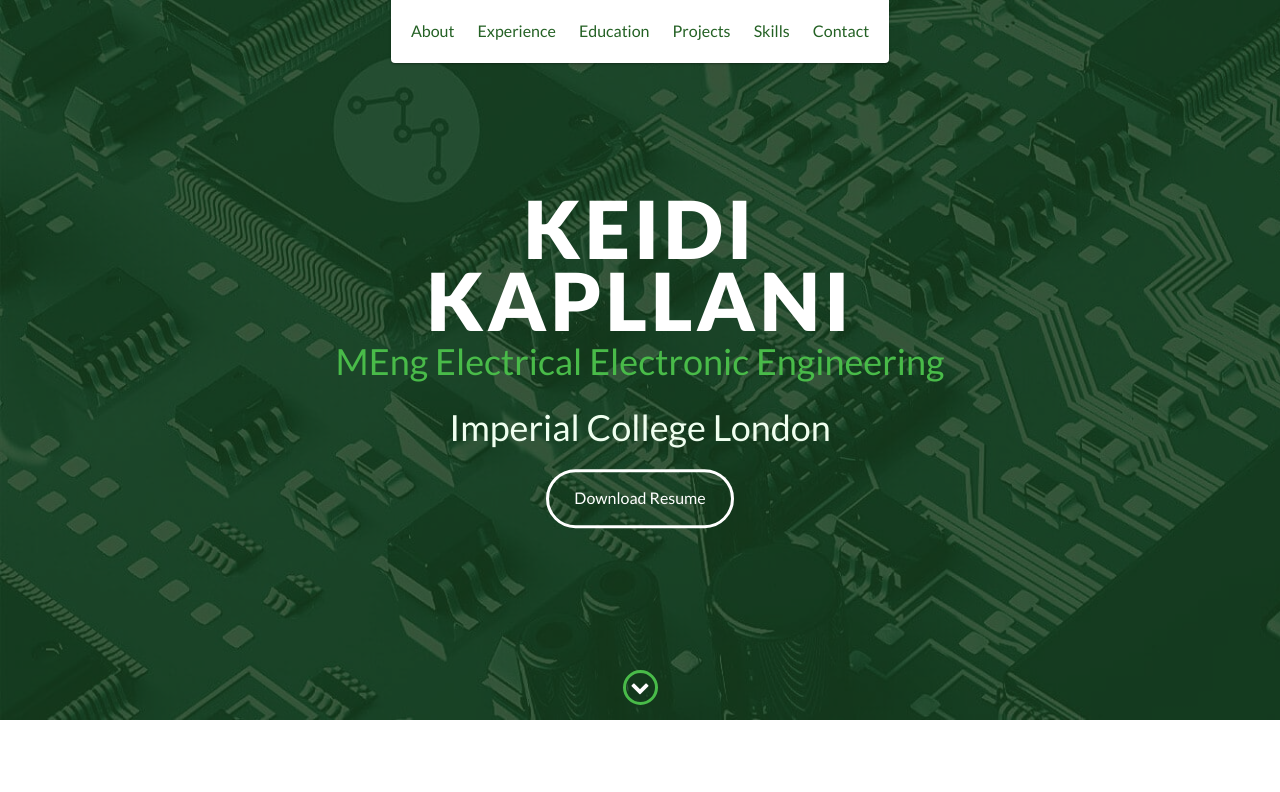
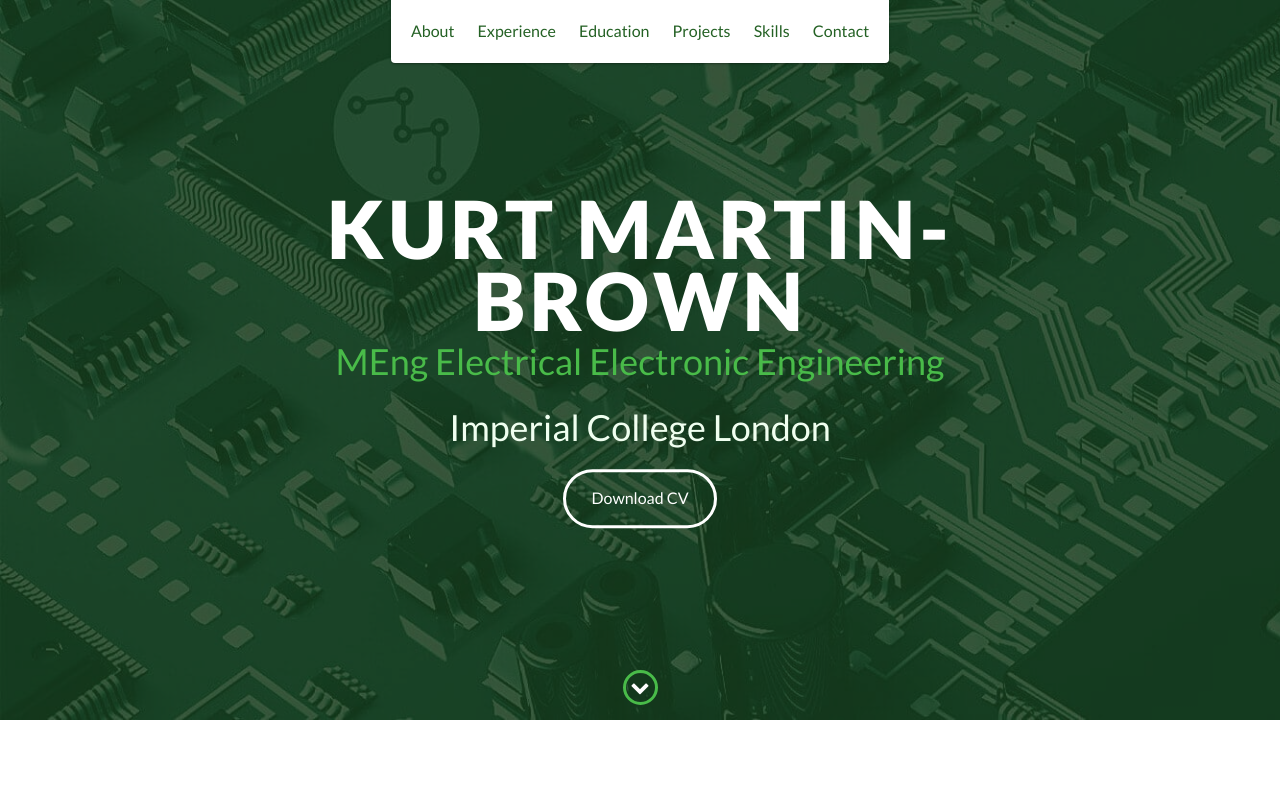
Before and after one commit to Kurtish1808/Portfolio, a website: page index.html in a window 1280 px wide. Shown: the top 792 px of the page. Drawn offline with nearby package versions, Linux system fonts and the light colour scheme.

Commit message:
Update index.html

```diff
--- a/index.html
+++ b/index.html
@@ -48,9 +48,9 @@
 
     <div id="lead">
         <div id="lead-content">
-            <h1>Keidi Kapllani</h1>
+            <h1>Kurt Martin-Brown</h1>
             <h2>MEng Electrical Electronic Engineering </h2><h2 style="color: honeydew"> Imperial College London</h2>
-            <a href="resume.pdf" class="btn-rounded-white">Download Resume</a>
+            <a href="CVupdate.pdf" class="btn-rounded-white">Download CV</a>
         </div>
         <!-- End #lead-content -->
 
```
